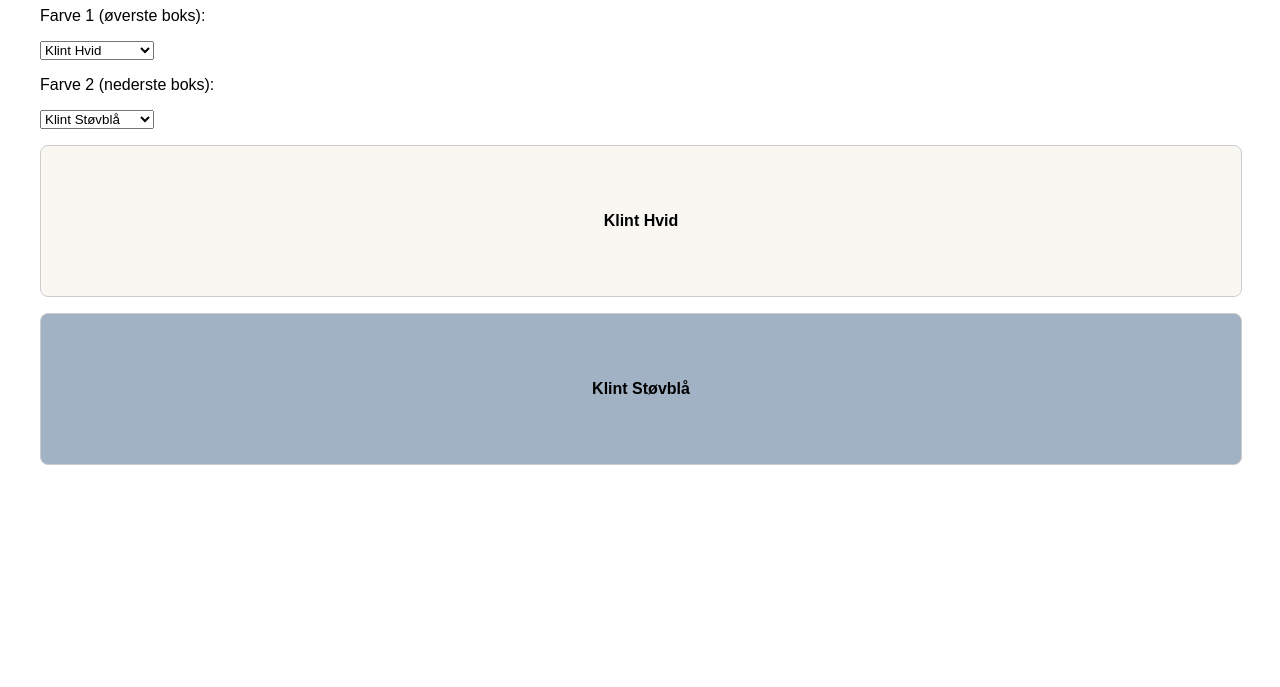
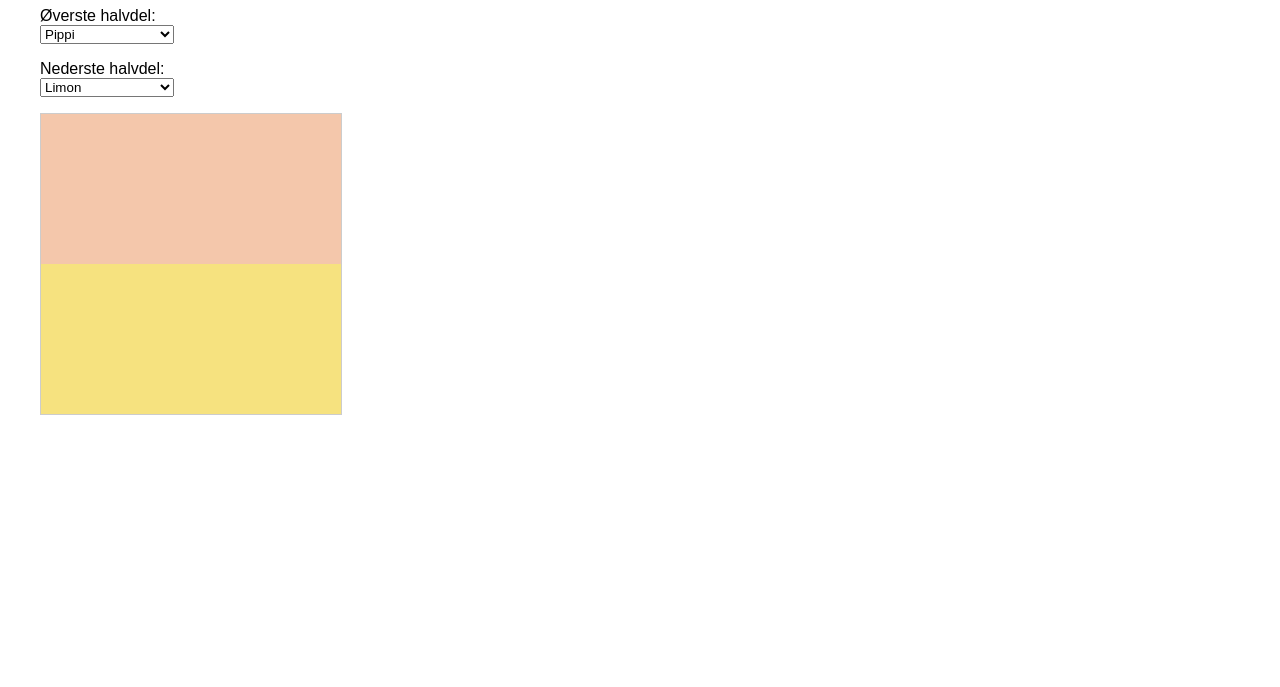
Before and after one commit to Madseffect/klintopgang, a plain HTML site: page index.html in a window 1280 px wide. Shown: the part 113-800 px from the top of the page. Drawn offline with Linux system fonts and the light colour scheme.

Commit message:
Add files via upload

```diff
--- a/index.html
+++ b/index.html
@@ -2,98 +2,79 @@
 <html lang="da">
 <head>
   <meta charset="UTF-8">
-  <title>Klint Farvekombinationer</title>
+  <title>Klint Farvevælger</title>
   <style>
-    body {
-      font-family: sans-serif;
-      padding: 2rem;
-    }
-    label, select {
-      display: block;
-      margin-bottom: 1rem;
-    }
-    .color-box {
-      width: 100%;
-      height: 150px;
-      border-radius: 8px;
-      margin-bottom: 1rem;
-      border: 1px solid #ccc;
-      display: flex;
-      align-items: center;
-      justify-content: center;
-      color: #000;
-      font-weight: bold;
-      font-size: 1rem;
-    }
+    body { font-family: sans-serif; padding: 2rem; }
+    select { margin-bottom: 1rem; display: block; }
+    svg { width: 300px; height: auto; border: 1px solid #ccc; display: block; margin-top: 1rem; }
   </style>
 </head>
 <body>
+  <h1>Vælg farver til opgangen</h1>
 
-  <h1>Vælg to Klint-farver</h1>
+  <label for="topColor">Øverste halvdel:</label>
+  <select id="topColor"></select>
 
-  <label for="color1">Farve 1 (øverste boks):</label>
-  <select id="color1"></select>
+  <label for="bottomColor">Nederste halvdel:</label>
+  <select id="bottomColor"></select>
 
-  <label for="color2">Farve 2 (nederste boks):</label>
-  <select id="color2"></select>
-
-  <div class="color-box" id="box1">Farve 1</div>
-  <div class="color-box" id="box2">Farve 2</div>
+  <svg viewBox="0 0 200 200">
+    <!-- Øverste halvdel -->
+    <rect id="topHalf" x="0" y="0" width="200" height="100" fill="#f9f7f2" />
+    <!-- Nederste halvdel -->
+    <rect id="bottomHalf" x="0" y="100" width="200" height="100" fill="#f9f7f2" />
+  </svg>
 
   <script>
     const colors = {
-      "Klint Hvid": "#f9f7f2",
-      "Klint Støvblå": "#a0b2c4",
-      "Klint Sand": "#d6c4a3",
-      "Klint Okker": "#b88936",
-      "Klint Mørkeblå": "#2c3e50",
-      "Klint Rosa": "#e4b6aa",
-      "Klint Lys Grå": "#d2d2d2",
-      "Klint Mørk Grå": "#7a7a7a",
-      "Klint Salvie": "#a8b4a5",
-      "Klint Terrakotta": "#c37a5d",
-      "Klint Gul": "#f3cf5b",
-      "Klint Blomme": "#5c2e4d",
-      "Klint Lavendel": "#c8b6d4",
-      "Klint Aubergine": "#3b1830",
-      "Klint Kastanje": "#5c2f24",
-      "Klint Teal": "#497d7d",
-      "Klint Dyb Grøn": "#2e4731",
-      "Klint Lys Mint": "#cbe2d6",
-      "Klint Beige": "#e2d6c4",
-      "Klint Mørk Brun": "#4b3d32"
+      "Pippi": "#f4c7ab",
+      "Limon": "#f6e27f",
+      "Belle": "#eddccf",
+      "Cashmere": "#d9c7b5",
+      "Radiance": "#f0e8c2",
+      "Sauvignon": "#f1e7dd",
+      "Sunroom": "#fcebb2",
+      "Fairy": "#f8d8e1",
+      "Lungo": "#c0a88b",
+      "Serene": "#c1c7b0",
+      "Buttercup": "#f1c93f",
+      "Honey bee": "#e3b73c",
+      "Clay": "#c9a185",
+      "Terracotta": "#cb6d51",
+      "Rioja": "#992f2d",
+      "Sketch for summer": "#ead5a5",
+      "Boston": "#7c574d",
+      "Chocolat": "#5a3b2e",
+      "Cedar": "#926a4a",
+      "Tapenade": "#99814a",
+      "Santa Fe": "#c77966",
+      "Buster": "#726658",
+      "Dingo": "#9f8563",
+      "Merino": "#f3efe6"
     };
 
-    const select1 = document.getElementById("color1");
-    const select2 = document.getElementById("color2");
-    const box1 = document.getElementById("box1");
-    const box2 = document.getElementById("box2");
+    const selectTop = document.getElementById("topColor");
+    const selectBottom = document.getElementById("bottomColor");
 
-    for (let name in colors) {
-      const opt1 = document.createElement("option");
-      const opt2 = document.createElement("option");
-      opt1.value = colors[name];
-      opt1.textContent = name;
-      opt2.value = colors[name];
-      opt2.textContent = name;
-      select1.appendChild(opt1);
-      select2.appendChild(opt2);
+    Object.entries(colors).forEach(([name, hex]) => {
+      const opt = document.createElement("option");
+      opt.value = hex;
+      opt.textContent = name;
+      selectTop.appendChild(opt.cloneNode(true));
+      selectBottom.appendChild(opt.cloneNode(true));
+    });
+
+    function updateColors() {
+      document.getElementById("topHalf").setAttribute("fill", selectTop.value);
+      document.getElementById("bottomHalf").setAttribute("fill", selectBottom.value);
     }
 
-    function updateBoxes() {
-      box1.style.backgroundColor = select1.value;
-      box2.style.backgroundColor = select2.value;
-      box1.textContent = select1.options[select1.selectedIndex].text;
-      box2.textContent = select2.options[select2.selectedIndex].text;
-    }
+    selectTop.addEventListener("change", updateColors);
+    selectBottom.addEventListener("change", updateColors);
 
-    select1.addEventListener("change", updateBoxes);
-    select2.addEventListener("change", updateBoxes);
-
-    select1.selectedIndex = 0;
-    select2.selectedIndex = 1;
-    updateBoxes();
+    selectTop.selectedIndex = 0;
+    selectBottom.selectedIndex = 1;
+    updateColors();
   </script>
-
 </body>
 </html>
```
